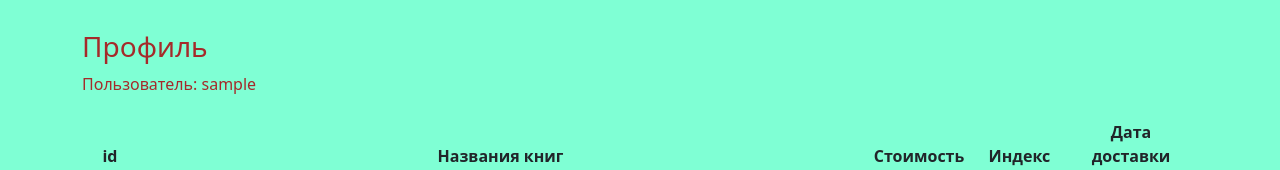
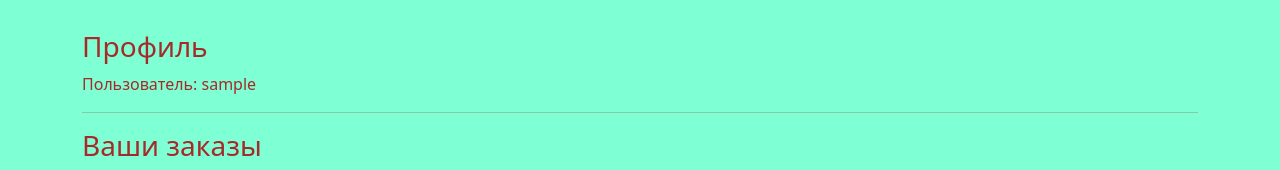
Before and after one commit to EngenerPaul/BuyBook, a Django app: template buybook/templates/buybook/profile.html in a window 1280 px wide. Shown: the part 250-420 px from the top of the page. Run offline with Django 4.2, Linux system fonts and the light colour scheme; the template is opened without the code that fills it, so the values that code supplies are empty; the visitor is signed in with stand-in values (Sample User, id 1).

Commit message:
some content changes of profile

```diff
--- a/buybook/templates/buybook/profile.html
+++ b/buybook/templates/buybook/profile.html
@@ -6,6 +6,8 @@
 <h3>Профиль</h3>
 
 <p>Пользователь: {{ request.user.username }}</p>
+<hr>
+<h3>Ваши заказы</h3>
 <div class="table">
     <table class="table table-striped">
         <thead class="thead-light">
```
